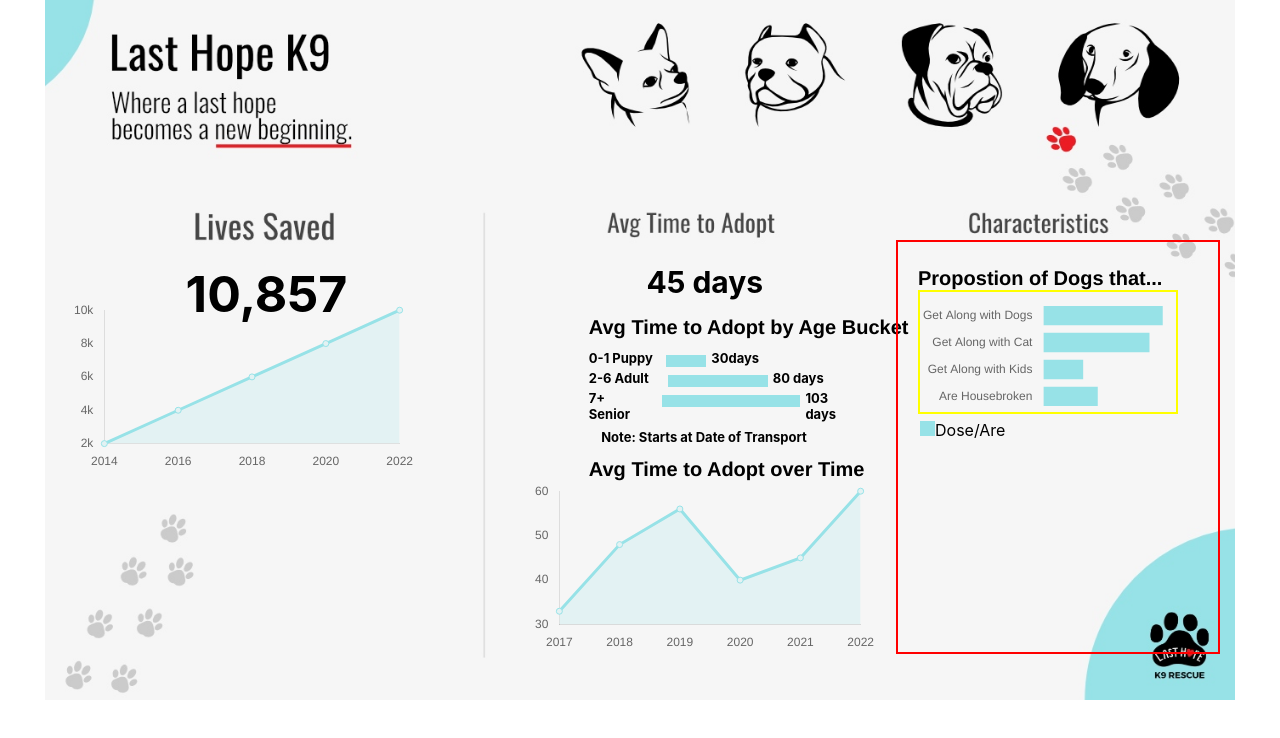
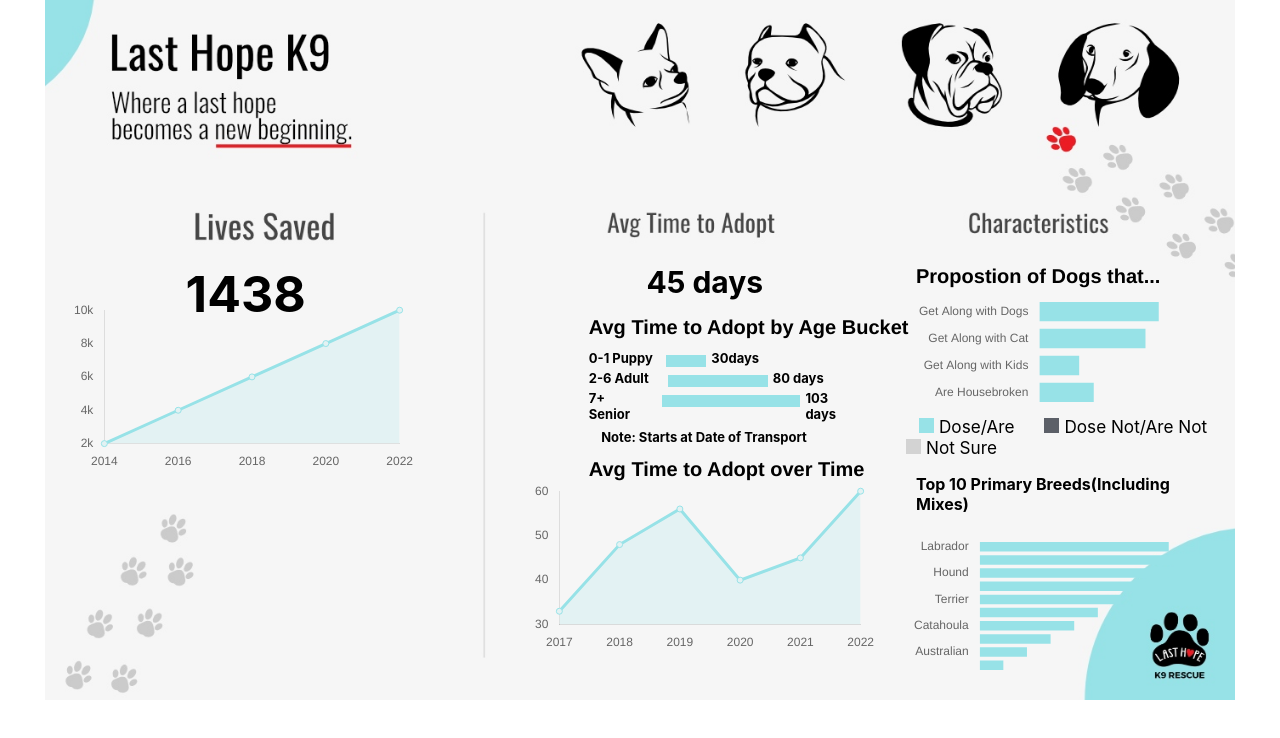
Before and after one commit to SammithGowda/indiadata, a React (Create React App) app: page / in a window 1280 px wide. Shown: the top 738 px of the page. Built offline with nearby package versions, Linux system fonts and the light colour scheme.

Commit message:
added random number

```diff
--- a/src/App.css
+++ b/src/App.css
@@ -105,8 +105,8 @@
   font-family: "Franklin Gothic Medium", "Arial Narrow", Arial, sans-serif;
 }
 .last_graph_div {
-  border: 2px solid red;
-  height: 410px;
+  /* border: 2px solid red; */
+  /* height: 410px; */
   width: 25%;
   position: absolute;
   left: 70%;
@@ -121,8 +121,42 @@
   margin-left: 20px;
 }
 .proportio_chart_div {
-  border: 2px solid yellow;
-  height: 120px;
+  /* border: 2px solid yellow; */
   width: 80%;
   margin-left: 20px;
 }
+
+.dose_first_div {
+  width: 15px;
+  height: 15px;
+  background-color: #97e2e7;
+  display: inline-block;
+  margin-left: 23px;
+}
+.dose_Second_div {
+  width: 15px;
+  height: 15px;
+  background-color: #5c6068;
+  display: inline-block;
+  margin-left: 30px;
+}
+.dose_third_div {
+  width: 15px;
+  height: 15px;
+  background-color: #d3d3d3;
+  display: inline-block;
+  margin-left: 10px;
+}
+.dose_span_tag {
+  font-size: 1.7ch;
+  margin-left: 5px;
+}
+.text_p_tag {
+  font-weight: bold;
+  margin-left: 20px;
+}
+.last_breeds_div {
+  /* border: 2px solid blue; */
+  margin-left: 15px;
+  /* width: 90%; */
+}
--- a/src/Componets/Dashbord.jsx
+++ b/src/Componets/Dashbord.jsx
@@ -2,7 +2,16 @@
 import { Line, Bar } from "react-chartjs-2";
 // eslint-disable-next-line
 import Chart from "chart.js/auto";
+import { useEffect, useState } from "react";
 export const Dashbord = () => {
+  const [arrone, setArrone] = useState([2000, 4000, 6000, 8000, 10000]);
+  useEffect(() => {}, []);
+  const dummyarr = () => {
+    let firstarry = [1, 2, 3, 4, 5];
+
+    let copy = firstarry.map((el) => Math.floor(Math.random() * 10000) + 1000);
+    setArrone(copy);
+  };
   const options = {
     responsive: true,
     plugins: {
@@ -97,7 +106,7 @@
     datasets: [
       {
         fill: true,
-        data: [2000, 4000, 6000, 8000, 10000],
+        data: arrone,
         borderColor: "#97e2e7",
         backgroundColor: "#e3f2f3",
       },
@@ -114,7 +123,7 @@
       },
     ],
   };
-  const state = {
+  const datathree = {
     labels: [
       "Get Along with Dogs",
       "Get Along with Cat",
@@ -130,11 +139,97 @@
       },
     ],
   };
+  const optionsthree = {
+    indexAxis: "y",
+    scales: {
+      xAxes: {
+        grid: {
+          display: false,
+          drawBorder: false,
+        },
+        ticks: {
+          display: false,
+        },
+      },
+      yAxes: {
+        grid: {
+          display: false,
+          drawBorder: false,
+        },
+      },
+    },
+    plugins: {
+      title: {
+        display: false,
+        font: { size: 50, family: "rubik" },
+      },
+      legend: { display: false, position: "right" },
+      labels: {
+        render: "percentage",
+        precision: 2,
+      },
+    },
+    // maintainAspectRatio: false,
+  };
+  const datafour = {
+    labels: [
+      "Labrador",
+      "Pit",
+      "Hound",
+      "Shepered",
+      "Terrier",
+      "American",
+      "Catahoula",
+      "Hounds",
+      "Australian",
+      "Mountain",
+    ],
+    datasets: [
+      {
+        axis: "y",
+        backgroundColor: "#97e2e7",
+        hoverBackgroundColor: "#e3f2f3",
+        data: [8, 9, 8, 7, 6, 5, 4, 3, 2, 1],
+      },
+    ],
+  };
+  const optionsfour = {
+    indexAxis: "y",
+    scales: {
+      xAxes: {
+        grid: {
+          display: false,
+          drawBorder: false,
+        },
+        ticks: {
+          display: false,
+        },
+      },
+      yAxes: {
+        grid: {
+          display: false,
+          drawBorder: false,
+        },
+      },
+    },
+    plugins: {
+      title: {
+        display: false,
+        font: { size: 50, family: "rubik" },
+      },
+      legend: { display: false, position: "right" },
+      labels: {
+        render: "percentage",
+        precision: 2,
+      },
+    },
+    // maintainAspectRatio: false,
+  };
   return (
     <>
       <div className="bacground_img_div">
         <div className="first_left_chart">
-          <span>10,857</span>
+          <span>{Math.floor(Math.random() * 10000) + 1000}</span>
           <Line
             style={{
               //   border: "2px solid red",
@@ -154,7 +249,7 @@
             {/*first 30days */}
             <div>
               <span className="span_style_class">0-1 Puppy</span>
-              <div className="firts_div"></div>{" "}
+              <div onClick={() => dummyarr()} className="firts_div"></div>{" "}
               <span className="span_style_class">30days</span>
             </div>
             {/*second 80days */}
@@ -192,50 +287,26 @@
           </span>
           <div className="proportio_chart_div">
             <Bar
-              style={{ height: "100%" }}
-              data={state}
-              options={{
-                indexAxis: "y",
-                scales: {
-                  xAxes: {
-                    grid: {
-                      display: false,
-                      drawBorder: false,
-                    },
-                    ticks: {
-                      display: false,
-                    },
-                  },
-                  yAxes: {
-                    grid: {
-                      display: false,
-                      drawBorder: false,
-                    },
-                  },
-                },
-                plugins: {
-                  title: {
-                    display: false,
-                    // font: { size: 50, family: "rubik" },
-                  },
-                  legend: { display: false, position: "right" },
-                  labels: {
-                    render: "percentage",
-                    precision: 2,
-                  },
-                },
-                // maintainAspectRatio: false,
-              }}
+              className="bar"
+              // style={{ height: "50px", border: "2px solid red" }}
+              data={datathree}
+              options={optionsthree}
             />
-            <div
-              style={{
-                width: "15px",
-                height: "15px",
-                backgroundColor: "#97e2e7",
-                display: "inline-block",
-              }}
-            ></div>
-            <span>Dose/Are</span>
+          </div>
+          <div className="dose_first_div"></div>
+          <span className="dose_span_tag">Dose/Are</span>
+          <div className="dose_Second_div"></div>
+          <span className="dose_span_tag">Dose Not/Are Not</span>
+          <div className="dose_third_div"></div>
+          <span className="dose_span_tag">Not Sure</span>
+          {/* last each dog breed */}
+          <p className="text_p_tag">Top 10 Primary Breeds(Including Mixes)</p>
+          <div className="last_breeds_div">
+            <Bar
+              // style={{ height: "200px" }}
+              data={datafour}
+              options={optionsfour}
+            />
           </div>
         </div>
       </div>
```
